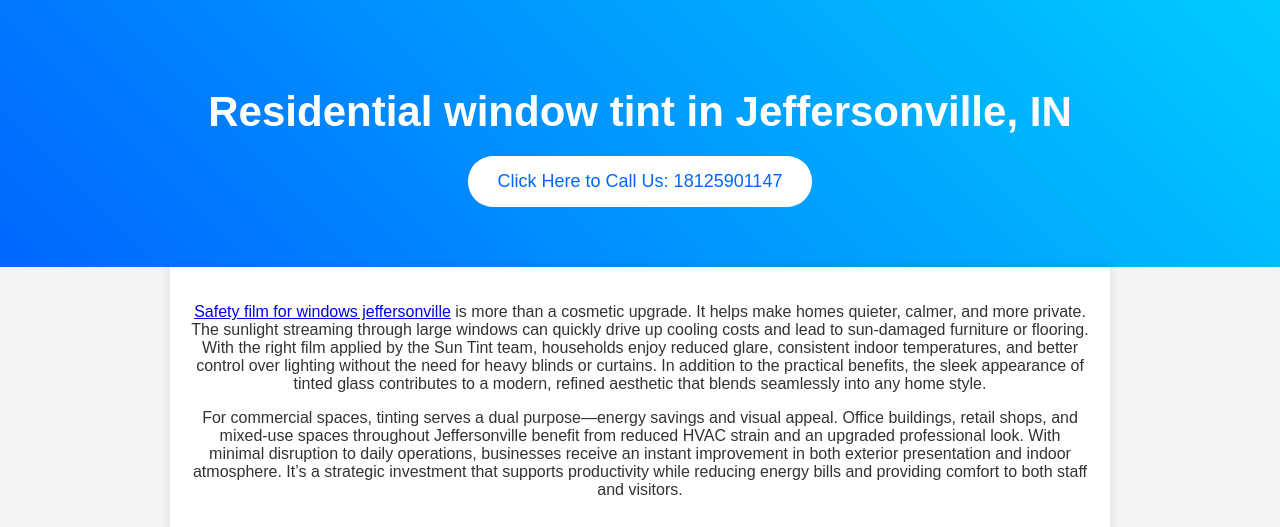
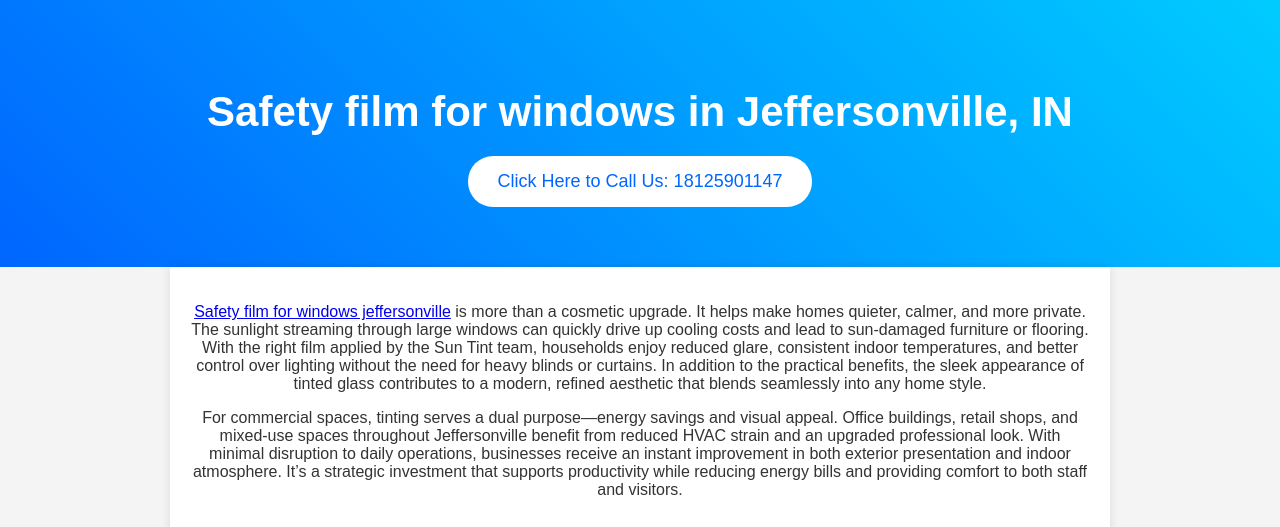
Before and after one commit to sun-tint/sun-tnt, a plain HTML site: page index.html in a window 1280 px wide. Shown: the top 527 px of the page. Drawn offline with Linux system fonts and the light colour scheme.

Commit message:
Update index.html

```diff
--- a/index.html
+++ b/index.html
@@ -6,8 +6,8 @@
     <meta http-equiv="Content-Type" content="text/html; charset=utf-8">
     <meta name="description" content="Window tinting has become an essential feature for homeowners, drivers, and business owners seeking comfort, efficiency, and privacy. In Jeffersonville, Indiana, Sun Tint offers a comprehensive range of tinting services tailored to modern lifestyles, all while maintaining style and performance." />
     <meta name="keywords" content="Residential window tint Jeffersonville, Safety film for windows Jeffersonville, Security film for windows Jeffersonville" />
-    <meta property="og:title" content="Residential window tint in Jeffersonville, IN" />
-    <title>Residential window tint in Jeffersonville, IN</title>
+    <meta property="og:title" content="Safety film for windows in Jeffersonville, IN" />
+    <title>Safety film for windows in Jeffersonville, IN</title>
     <style>
         body {
             font-family: Arial, sans-serif;
@@ -62,7 +62,7 @@
 
     <!-- Hero Section -->
     <div class="hero">
-        <h1>Residential window tint in Jeffersonville, IN</h1>
+        <h1>Safety film for windows in Jeffersonville, IN</h1>
         <button onclick="window.location.href='tel:+18125901147'">Click Here to Call Us: 18125901147</button>
     </div>
 
```
